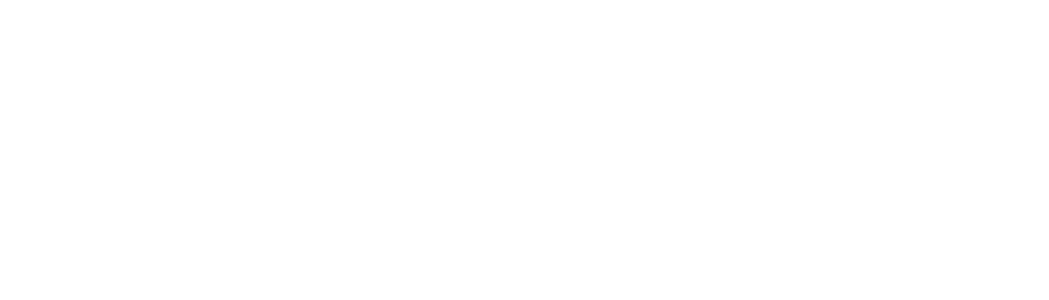
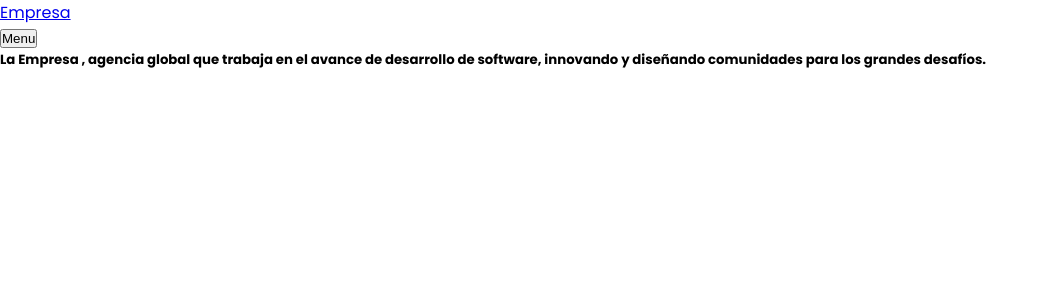
Before and after one commit to StefanoQuiroz/REACT-ANIMATIONS, a React (Create React App) app in the folder react-gsap/: page / in a window 1280 px wide. Shown: the top 300 px of the page, without its empty margins (0-1049 px from the left). Built offline with nearby package versions, Linux system fonts and the light colour scheme.

Commit message:
Maquetación de Home terminada

```diff
--- a/react-gsap/src/components/Header/Header.js
+++ b/react-gsap/src/components/Header/Header.js
@@ -1,11 +1,24 @@
 import React from 'react';
+import { Link } from 'react-router-dom';
 import './Header.scss';
 
 const Header = () => {
     return (
-        <div>
+        <header>
+            <div className="container">
+                <div className="wrapper">
+                    <div className="herader--inner">
+                        <div className="logo">
+                            <Link to={`/`}>Empresa</Link>
+                        </div>
 
-        </div>
+                        <div className="menu">
+                            <button>Menu</button>
+                        </div>
+                    </div>
+                </div>
+            </div>
+        </header>
     );
 }
 
--- a/react-gsap/src/view/Contacto/Contacto.js
+++ b/react-gsap/src/view/Contacto/Contacto.js
@@ -3,9 +3,9 @@
 
 const Contacto = () => {
     return (
-        <div>
-
-        </div>
+        <p>
+            No dude en ponerse en contacto con nosotros.
+        </p>
     );
 }
 
--- a/react-gsap/src/view/Home/Home.js
+++ b/react-gsap/src/view/Home/Home.js
@@ -3,8 +3,12 @@
 
 const Home = () => {
     return (
-        <div>
-
+        <div className="container">
+            <div className="wrapper">
+                <h5>
+                    La <b>Empresa</b> , agencia global que trabaja en el avance de desarrollo de software, innovando y diseñando comunidades para los grandes desafíos.
+                </h5>
+            </div>
         </div>
     );
 }
--- a/react-gsap/src/view/Oportunidades/Oportunidades.js
+++ b/react-gsap/src/view/Oportunidades/Oportunidades.js
@@ -3,9 +3,9 @@
 
 const Oportunidades = () => {
     return (
-        <div>
-
-        </div>
+        <p>
+          Descubre varias oportunidades de negocio.
+        </p>
     );
 }
 
--- a/react-gsap/src/view/Soluciones/Soluciones.js
+++ b/react-gsap/src/view/Soluciones/Soluciones.js
@@ -3,9 +3,9 @@
 
 const Soluciones = () => {
     return (
-        <div>
-
-        </div>
+        <p>
+            Soluciones que te ayudarán.
+        </p>
     );
 }
 
```
Also changed, not shown: react-gsap/src/components/HamburguerMenu/HamburguerMenu.js (added, +12 -0 lines), react-gsap/src/components/HamburguerMenu/HamburguerMenu.scss (added).
